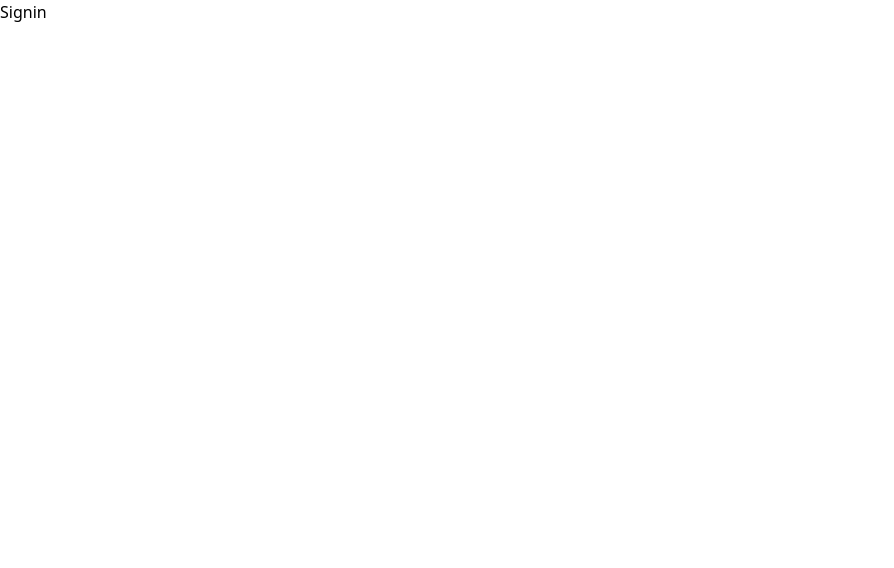
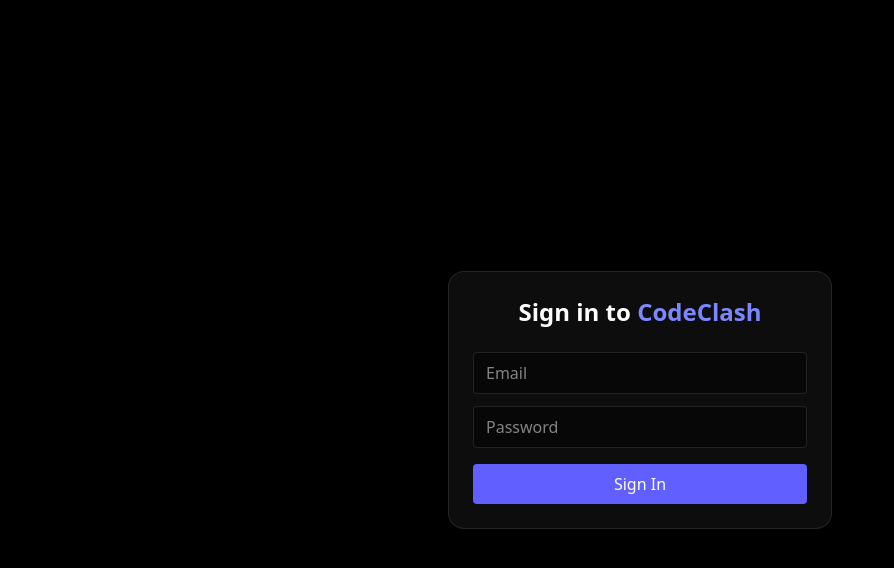
Before and after one commit to SravanamCharan20/CodeClash, a Next.js app in the folder frontend/: page /auth/signin in a window 1280 px wide. Shown: the top 568 px of the page, without its empty margins (0-894 px from the left). Built offline with nearby package versions, Linux system fonts and the light colour scheme; no server answers.

Commit message:
Add CORS support and enhance authentication flow with user context management

```diff
--- a/frontend/app/auth/signin/page.jsx
+++ b/frontend/app/auth/signin/page.jsx
@@ -1,11 +1,96 @@
-import React from 'react'
+'use client';
+import React, { useState } from "react";
+import { useRouter } from "next/navigation";
+import { useUser } from "../../utils/UserContext";
 
-const signin = () => {
+const Signin = () => {
+  const [email, setEmail] = useState("");
+  const [password, setPassword] = useState("");
+  const [error, setError] = useState("");
+  const [success, setSuccess] = useState("");
+  const [btnLoading, setBtnLoading] = useState(false);
+
+  const { setUser, loading: authLoading } = useUser();
+  const router = useRouter();
+
+  const handleSignin = async () => {
+    setError("");
+    setSuccess("");
+    setBtnLoading(true);
+
+    try {
+      const res = await fetch("http://localhost:8888/auth/signin", {
+        method: "POST",
+        credentials: "include",
+        headers: {
+          "Content-Type": "application/json",
+        },
+        body: JSON.stringify({ email, password }),
+      });
+
+      const data = await res.json();
+
+      if (!res.ok) {
+        throw new Error(data.message || "Signin failed");
+      }
+
+      setSuccess("Logged in successfully 🎉");
+      setUser(data.user);
+      router.push("/");
+
+    } catch (err) {
+      setError(err.message);
+    } finally {
+      setBtnLoading(false);
+    }
+  };
+
+  // Optional: avoid flicker while auth is hydrating
+  if (authLoading) return null;
+
   return (
-    <div>
-      Signin
+    <div className="min-h-screen flex items-center justify-center bg-black text-white">
+      <div className="w-full max-w-sm bg-white/5 backdrop-blur-md border border-white/10 rounded-2xl p-6">
+        <h2 className="text-2xl font-bold text-center mb-6">
+          Sign in to <span className="text-indigo-400">CodeClash</span>
+        </h2>
+
+        <input
+          type="email"
+          placeholder="Email"
+          className="w-full mb-3 px-3 py-2 rounded bg-black/40 border border-white/10 focus:outline-none"
+          onChange={(e) => setEmail(e.target.value)}
+        />
+
+        <input
+          type="password"
+          placeholder="Password"
+          className="w-full mb-4 px-3 py-2 rounded bg-black/40 border border-white/10 focus:outline-none"
+          onChange={(e) => setPassword(e.target.value)}
+        />
+
+        <button
+          onClick={handleSignin}
+          disabled={btnLoading}
+          className="w-full py-2 rounded bg-indigo-500 hover:bg-indigo-600 transition disabled:opacity-50"
+        >
+          {btnLoading ? "Signing in..." : "Sign In"}
+        </button>
+
+        {success && (
+          <p className="text-green-400 text-sm text-center mt-3">
+            {success}
+          </p>
+        )}
+
+        {error && (
+          <p className="text-red-400 text-sm text-center mt-3">
+            {error}
+          </p>
+        )}
+      </div>
     </div>
-  )
-}
+  );
+};
 
-export default signin
+export default Signin;
--- a/frontend/app/auth/signup/page.jsx
+++ b/frontend/app/auth/signup/page.jsx
@@ -1,11 +1,73 @@
-import React from 'react'
+'use client';
+import React, { useState } from "react";
 
-const signup = () => {
+const Signup = () => {
+  const [username, setUsername] = useState("");
+  const [email, setEmail] = useState("");
+  const [password, setPassword] = useState("");
+  const [success, setSuccess] = useState("");
+  const [error, setError] = useState("");
+
+  const handleSubmit = async () => {
+    setError("");
+    setSuccess("");
+
+    try {
+      const res = await fetch("http://localhost:8888/auth/signup", {
+        method: "POST",
+        headers: {
+          "Content-Type": "application/json",
+        },
+        body: JSON.stringify({ username, email, password }),
+      });
+
+      const data = await res.json();
+
+      if (!res.ok) {
+        throw new Error(data.message || "Signup failed");
+      }
+
+      setSuccess("Signup successful 🎉");
+    } catch (err) {
+      setError(err.message);
+      console.error("Error:", err.message);
+    }
+  };
+
   return (
-    <div>
-      signup
+    <div className="flex flex-col gap-3 max-w-sm mx-auto mt-10">
+      <input
+        type="text"
+        placeholder="Username"
+        onChange={(e) => setUsername(e.target.value)}
+        className="border p-2"
+      />
+
+      <input
+        type="email"
+        placeholder="Email"
+        onChange={(e) => setEmail(e.target.value)}
+        className="border p-2"
+      />
+
+      <input
+        type="password"
+        placeholder="Password"
+        onChange={(e) => setPassword(e.target.value)}
+        className="border p-2"
+      />
+
+      <button
+        onClick={handleSubmit}
+        className="bg-indigo-500 text-white py-2 rounded"
+      >
+        Sign Up
+      </button>
+
+      {success && <p className="text-green-600">{success}</p>}
+      {error && <p className="text-red-600">{error}</p>}
     </div>
-  )
-}
+  );
+};
 
-export default signup
+export default Signup;
--- a/frontend/app/components/Navbar.jsx
+++ b/frontend/app/components/Navbar.jsx
@@ -1,9 +1,29 @@
-"use client"
-
+'use client';
+import React from "react";
 import Link from "next/link";
-import React from "react";
+import { useRouter } from "next/navigation";
+import { useUser } from "../utils/UserContext";
 
 const Navbar = () => {
+  const { user, setUser, loading } = useUser();
+  const router = useRouter();
+
+  const handleLogout = async () => {
+    try {
+      await fetch("http://localhost:8888/auth/logout", {
+        method: "POST",
+        credentials: "include",
+      });
+
+      setUser(null);
+      router.push("/auth/signin");
+    } catch (err) {
+      console.error("Logout failed");
+    }
+  };
+
+  if (loading) return null;
+
   return (
     <nav
       className="
@@ -16,31 +36,47 @@
         border border-white/10
       "
     >
-      <div className="px-6 py-3 flex items-center justify-between">
-        {/* Logo + Brand */}
-        <div className="flex items-center gap-3">
+      <div className="px-6 py-3 flex items-center justify-between text-white">
+
+        {/* Logo */}
+        <Link href="/" className="flex items-center gap-3">
           <span className="text-xl">⚔️</span>
-          <span className="text-lg font-semibold tracking-wide text-white">
+          <span className="text-lg font-semibold tracking-wide">
             Code<span className="text-indigo-400">Clash</span>
           </span>
-        </div>
+        </Link>
 
-        {/* Auth Buttons */}
+        {/* Right Section */}
+        {!user ? (
           <div className="flex items-center gap-4">
             <Link
               href="/auth/signin"
-            className="text-sm cursor-pointer text-gray-300 hover:text-white transition"
+              className="text-sm text-gray-300 hover:text-white transition"
             >
               Sign In
             </Link>
 
             <Link
               href="/auth/signup"
-            className="text-sm px-4 py-1.5 rounded-full bg-indigo-500 hover:bg-indigo-600 text-white transition cursor-pointer"
+              className="text-sm px-4 py-1.5 rounded-full bg-indigo-500 hover:bg-indigo-600 transition"
             >
               Sign Up
             </Link>
           </div>
+        ) : (
+          <div className="flex items-center gap-4">
+            <span className="text-sm text-gray-300">
+              Hi, <span className="text-white">{user.username}</span>
+            </span>
+
+            <button
+              onClick={handleLogout}
+              className="text-sm cursor-pointer px-4 py-1.5 rounded-full bg-red-500/80 hover:bg-red-600 transition"
+            >
+              Logout
+            </button>
+          </div>
+        )}
       </div>
     </nav>
   );
--- a/frontend/app/layout.tsx
+++ b/frontend/app/layout.tsx
@@ -1,21 +1,23 @@
 import type { Metadata } from "next";
 import "./globals.css";
-
+import { UserProvider } from "./utils/UserContext";
 
 export const metadata: Metadata = {
-  title: "Create Next App",
-  description: "Generated by create next app",
+  title: "CodeClash",
+  description: "Competitive coding platform",
 };
 
 export default function RootLayout({
   children,
-}: Readonly<{
+}: {
   children: React.ReactNode;
-}>) {
+}) {
   return (
     <html lang="en">
       <body>
-        {children}
+        <UserProvider>
+          {children}
+        </UserProvider>
       </body>
     </html>
   );
--- /dev/null
+++ b/frontend/app/utils/UserContext.js
@@ -0,0 +1,38 @@
+'use client';
+import { createContext, useContext, useEffect, useState } from "react";
+
+const UserContext = createContext(null);
+
+export const UserProvider = ({ children }) => {
+  const [user, setUser] = useState(null);
+  const [loading, setLoading] = useState(true);
+
+  useEffect(() => {
+    const fetchProfile = async () => {
+      try {
+        const res = await fetch("http://localhost:8888/auth/profile", {
+          credentials: "include",
+        });
+
+        if (!res.ok) throw new Error("Not authenticated");
+
+        const data = await res.json();
+        setUser(data.user);
+      } catch {
+        setUser(null);
+      } finally {
+        setLoading(false);
+      }
+    };
+
+    fetchProfile();
+  }, []);
+
+  return (
+    <UserContext.Provider value={{ user, setUser, loading }}>
+      {children}
+    </UserContext.Provider>
+  );
+};
+
+export const useUser = () => useContext(UserContext);
```
Also changed, not shown: 2 other files (tests, documents, lock files or other folders). Lines whose indentation alone changed are shown as unchanged.
